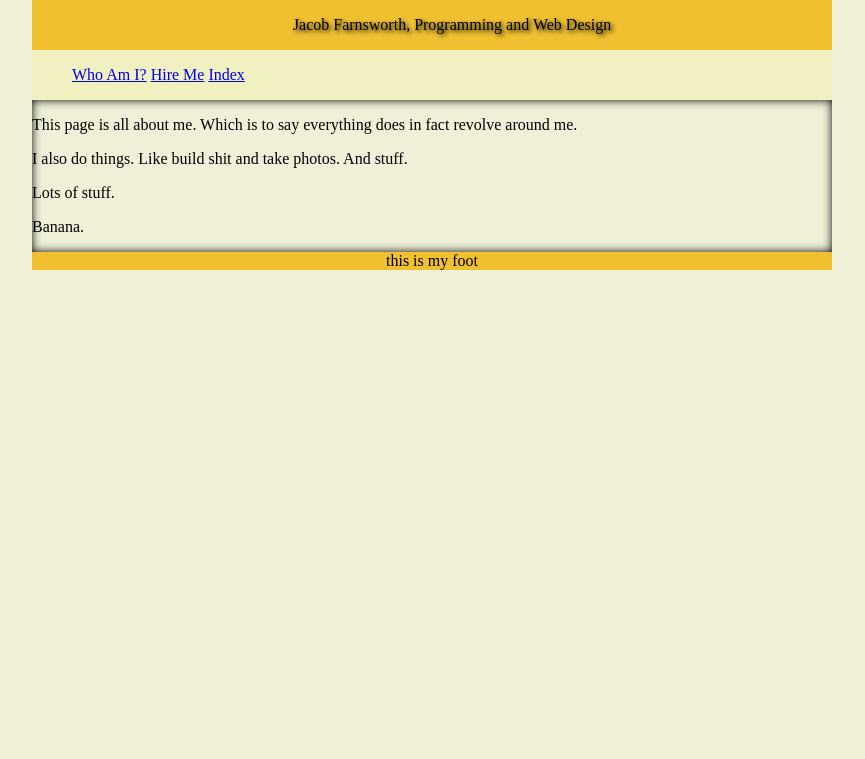
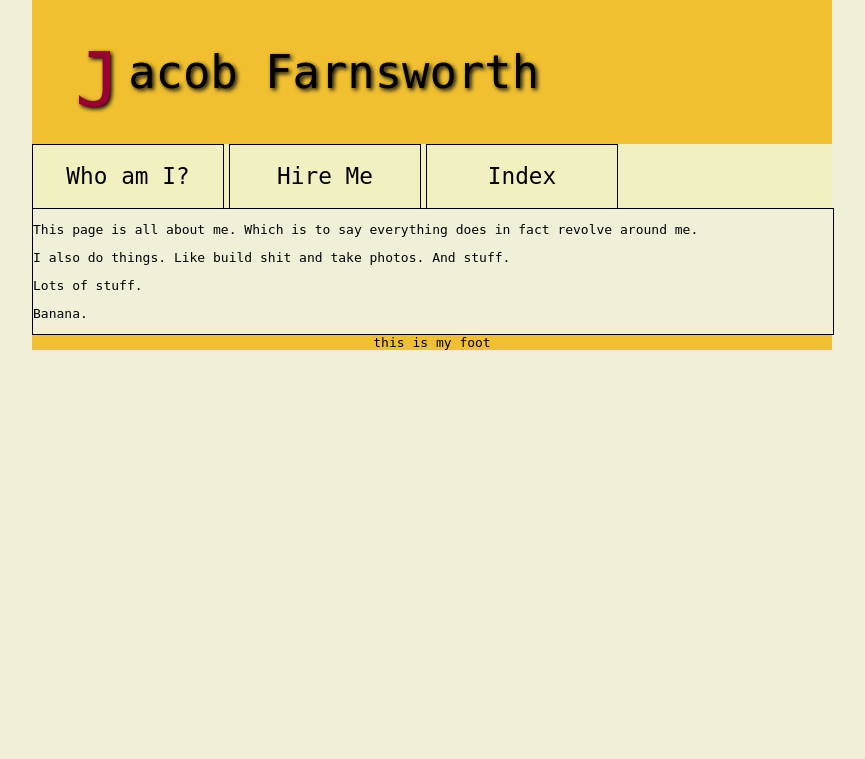
Before and after one commit to baroquebloke/flaskr, a Flask app: page / in a window 1280 px wide. Shown: the top 759 px of the page, without its empty margins (208-1073 px from the left). Run offline with Flask 2, Linux system fonts and the light colour scheme.

Commit message:
borders, and menu tabs.
not totally functional when browser window is too small.

```diff
--- a/static/style.css
+++ b/static/style.css
@@ -1,4 +1,5 @@
 html, body {
+  font-family: monospace;
   max-width: 800px;
   height: 95%;
   margin: 0 auto;
@@ -8,28 +9,69 @@ html, body {
 .container {
 }
 
+.firstcharacter {
+  float: left;
+  color: #903;
+  font-size: 75px;
+  line-height: 60px;
+  padding-top: 4px;
+  padding-right: 8px;
+  padding-left: 3px;
+}
+
 .header {
+  text-align: left;
+  font-size: 350%;
   text-shadow: 2px 2px 4px #000;
-
   width: 100%;
   float: left;
   clear: both;
-  text-align: center;
   background-color: #F0C030;
 }
 
 #menu {
+  font-size: 175%;
   width: 100%;
+  clear: both;
   float: left;
-  clear: both;
   background-color: #F0F0C0;
 }
 
+#menu #holder {
+  height: 64px;
+}
+
+#menu #holder ul {
+  list-style: none;
+  margin: 0;
+  padding: 0;
+}
+
+#menu #holder ul li a {
+  text-decoration: none;
+  float: left;
+  margin-right: 5px;
+  line-height: 23px;
+  color: #000;
+  border: 1px solid #000;
+  border-bottom: none;
+  padding: 20px;
+  width: 150px;
+  text-align: center;
+  display: block;
+}
+
+#menu #holder ul li a:hover {
+  background :#F90;
+  color: #FFF;
+  text-shadow: 1px 1px 1px #000;
+}
+
 .page-content{
-  -moz-box-shadow: inset 0 0 10px #000000;
-  -webkit-box-shadow: inset 0 0 10px #000000;
-  box-shadow: inset 0 0 10px #000000;
-
+  border-top: 1px solid #000;
+  border-bottom: 1px solid #000;
+  border-left: 1px solid #000;
+  border-right: 1px solid #000;
   width: 100%;
   float: left;
   clear: both;
--- a/templates/layouts/base.html
+++ b/templates/layouts/base.html
@@ -10,18 +10,18 @@
       <div class="header">
         {% block page_header %}
         <menu>
-          Jacob Farnsworth, Programming and Web Design
+          <span class="firstcharacter">J</span> acob Farnsworth
         </menu>
         {% endblock page_header %}
       </div>
       <div id="menu">
-        <menu>
-          <span>
-            <a href="/about_me">Who Am I?</a>
-            <a href="/resume">Hire Me</a>
-            <a href="/index">Index</a>
-          </span>
-        </menu>
+        <div id="holder">
+          <ul>
+            <li><a href="/about_me">Who am I?</a></li>
+            <li><a href="/resume">Hire Me</a></li>
+            <li><a href="/index">Index</a></li>
+          </ul>
+        </div>
       </div>
       <div class="page-content">
         {% block content %}
```
